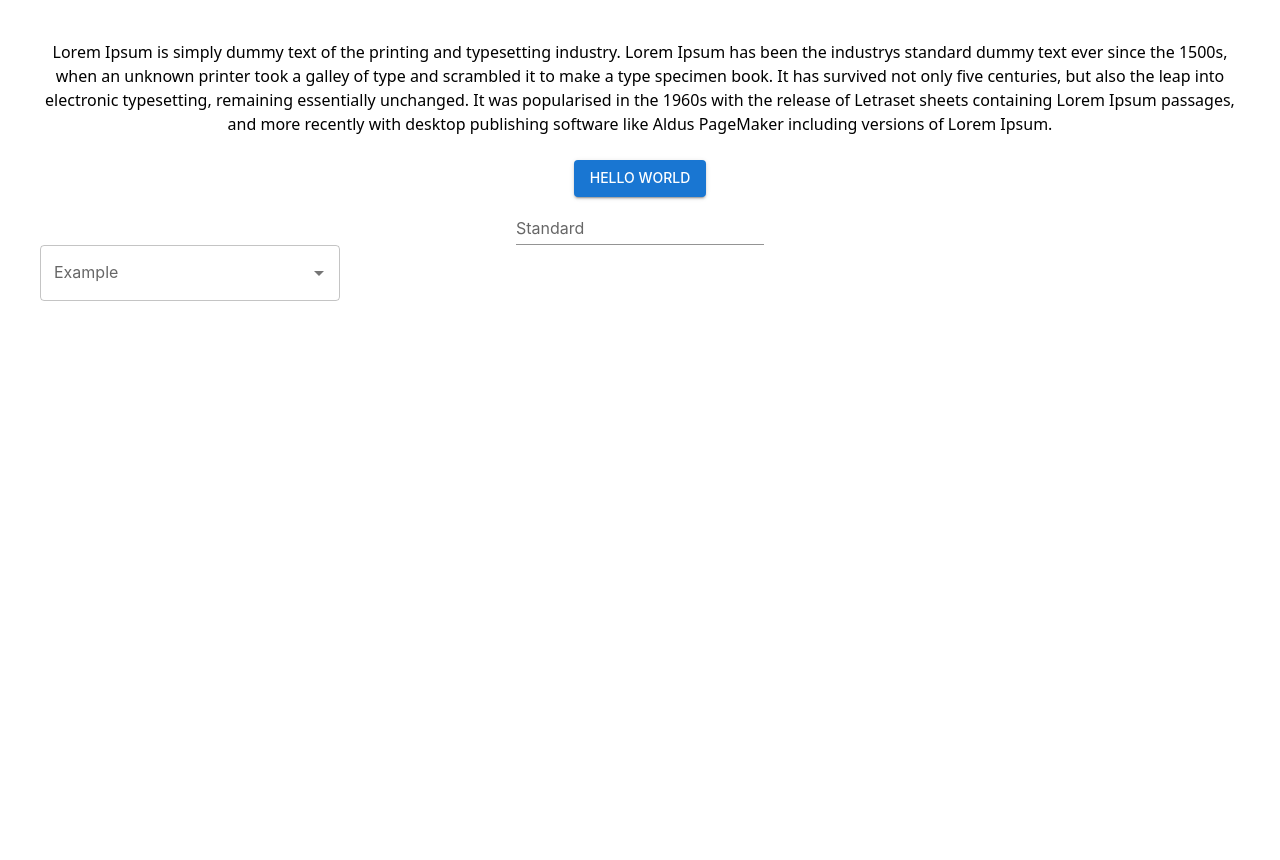
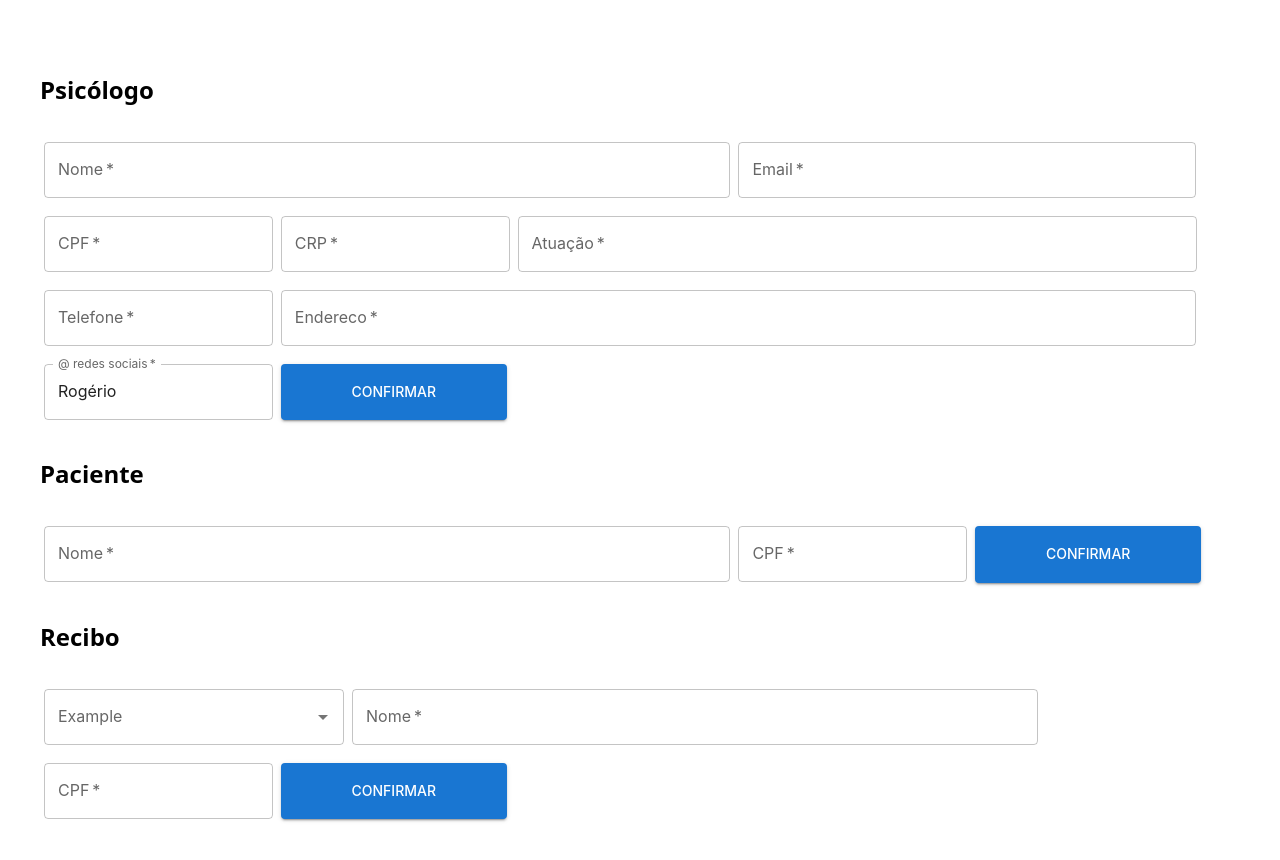
Before and after one commit to gabriersdev/recibos-psi, a React (Vite) app: page / in a window 1280 px wide. Shown: the top 860 px of the page. Before the commit the page ends 800 px from the top, so only its background shows below. Built offline with nearby package versions, Linux system fonts and the light colour scheme; a web font is replaced by a local one.

Commit message:
feat: Refactor Util.js and add PatientForm component
- Refactor Util.js to fix a bug in CPF validation
- Add PatientForm component to handle patient information

```diff
--- a/src/App.jsx
+++ b/src/App.jsx
@@ -1,11 +1,10 @@
 import './App.css'
-import { useEffect, useState } from "react";
 import { createTheme, ThemeProvider } from '@mui/material/styles';
-import Button from '@mui/material/Button';
 import Box from '@mui/material/Box';
-import Autocomplete from "@mui/material/Autocomplete";
-import TextField from "@mui/material/TextField";
 
+import PsychologistForm from './FormPsicologo';
+import PatientForm from './FormPaciente';
+import ReceiveForm from './FormRecibo';
 
 const theme = createTheme({
   typography: {
@@ -19,38 +18,13 @@ const theme = createTheme({
   },
 });
 
-const fakeDataFromServer = [
-  { key: 0, value: "EX 1" },
-  { key: 1, value: "EX 2" }
-];
-
 function App() {
-  const [options, setOptions] = useState([]);
-
-  useEffect(() => {
-    // here goes your fetch call
-    // when response arrives -
-    setOptions(fakeDataFromServer);
-  }, []);
-
   return (
     <Box>
       <ThemeProvider  theme={theme}>
-        <div>
-        Lorem Ipsum is simply dummy text of the printing and typesetting industry. Lorem Ipsum has been the industrys standard dummy text ever since the 1500s, when an unknown printer took a galley of type and scrambled it to make a type specimen book. It has survived not only five centuries, but also the leap into electronic typesetting, remaining essentially unchanged. It was popularised in the 1960s with the release of Letraset sheets containing Lorem Ipsum passages, and more recently with desktop publishing software like Aldus PageMaker including versions of Lorem Ipsum.
-        </div><br/>
-        <Button variant="contained">Hello world</Button><br/>
-        <TextField id="standard-basic" label="Standard" variant="standard"/>
-        <Autocomplete
-          multiple
-          id="tags-standard"
-          options={options}
-          getOptionLabel={(option) => option.value}
-          style={{ width: 300 }}
-          renderInput={(params, index) => (
-            <TextField {...params} key={index} label="Example" variant="outlined" />
-          )}
-        />
+        <PsychologistForm />
+        <PatientForm />
+        <ReceiveForm />
       </ThemeProvider>
     </Box>
   )
--- /dev/null
+++ b/src/FormPaciente.jsx
@@ -0,0 +1,40 @@
+import { useState } from 'react';
+import TextField from "@mui/material/TextField";
+import Box from '@mui/material/Box';
+import Button from '@mui/material/Button';
+import Util from './Util';
+
+function PatientForm() {
+  const [name, setName] = useState('');
+  const [CPF, setCPF] = useState('');
+  const required = true;
+
+  const handleSubmit = (event) => {
+    event.preventDefault();
+    // Aqui você pode lidar com a submissão do formulário
+    console.log({ name, CPF });
+  };
+
+  return (
+    <div style={{textAlign: 'left'}}>
+      <h2 style={{marginTop: '2rem'}}>Paciente</h2>
+      <Box
+      onSubmit={handleSubmit}
+      component="form"
+      sx={{
+        '& > :not(style)': { m: 0.5, width: '25ch', mt: 1.75},
+        display: 'flex', flexWrap: 'wrap'
+      }}
+      onvalidate="on"
+      autoComplete="off"
+      >
+        {/* TODO - Oferecer autocomplete com dados recuperados de pacientes */}
+        <TextField id="pat-name" label="Nome" variant="outlined" value={name} onChange={e => setName(e.target.value)} style={{width: '75ch'}} required={required}/>
+        <TextField id="pat-CPF" label="CPF" variant="outlined" value={CPF} onChange={e => setCPF(e.target.value)} required={required} onInput={e => !Util.validaCPF(e.target.value) ? e.target.setCustomValidity('O CPF informado não é válido') : e.target.setCustomValidity('')}/>
+        <Button type='submit' variant="contained" style={{padding: '1rem'}}>CONFIRMAR</Button><br required={required}/>
+      </Box>
+    </div>
+  );
+}
+
+export default PatientForm;
--- /dev/null
+++ b/src/FormPsicologo.jsx
@@ -0,0 +1,51 @@
+import { useState } from 'react';
+import TextField from "@mui/material/TextField";
+import Box from '@mui/material/Box';
+import Button from '@mui/material/Button';
+import Util from './Util';
+
+function PsychologistForm() {
+  const [name, setName] = useState('');
+  const [email, setEmail] = useState('');
+  const [phone, setPhone] = useState('');
+  const [atuacao, setAtuacao] = useState('');
+  const [CRP, setCRP] = useState('');
+  const [CPF, setCPF] = useState('');
+  const [endereco, setEndereco] = useState('');
+  const [nickRedes, setNickRedes] = useState('Rogério');
+  const required = true;
+
+  const handleSubmit = (event) => {
+    event.preventDefault();
+    // Aqui você pode lidar com a submissão do formulário
+    console.log({ name, email, phone, atuacao, CRP, CPF, endereco, nickRedes});
+  };
+
+  return (
+    <div style={{textAlign: 'left'}}>
+      <h2 style={{marginTop: '2rem'}}>Psicólogo</h2>
+      <Box
+      onSubmit={handleSubmit}
+      component="form"
+      sx={{
+        '& > :not(style)': { m: 0.5, width: '25ch', mt: 1.75},
+        display: 'flex', flexWrap: 'wrap'
+      }}
+      onvalidate="on"
+      autoComplete="off"
+      >
+        <TextField id="psi-name" label="Nome" variant="outlined" value={name} onChange={e => setName(e.target.value)} style={{width: '75ch'}} required={required}/>
+        <TextField id="psi-email" label="Email" variant="outlined" value={email} onChange={e => setEmail(e.target.value)} style={{width: '50ch'}} required={required}/>
+        <TextField id="psi-CPF" label="CPF" variant="outlined" value={CPF} onChange={e => setCPF(e.target.value)} required={required} onInput={e => !Util.validaCPF(e.target.value) ? e.target.setCustomValidity('O CPF informado não é válido') : e.target.setCustomValidity('')}/>
+        <TextField id="psi-CRP" label="CRP" variant="outlined" value={CRP} onChange={e => setCRP(e.target.value)} required={required}/>
+        <TextField id="psi-atuacao" label="Atuação" variant="outlined" value={atuacao} onChange={e => setAtuacao(e.target.value)} style={{width: '74.25ch'}} required={required}/>
+        <TextField id="psi-tel" label="Telefone" variant="outlined" value={phone} onChange={e => setPhone(e.target.value)} required={required}/>
+        <TextField id="psi-endereco" label="Endereco" variant="outlined" value={endereco} onChange={e => setEndereco(e.target.value)} style={{width: '100ch'}} required={required}/>
+        <TextField id="psi-nickredes" label="@ redes sociais" variant="outlined" value={nickRedes} onChange={e => setNickRedes(e.target.value)} required={required}/>
+        <Button type='submit' variant="contained" style={{padding: '1rem'}}>CONFIRMAR</Button><br required={required}/>
+      </Box>
+    </div>
+  );
+}
+
+export default PsychologistForm;
--- /dev/null
+++ b/src/FormRecibo.jsx
@@ -0,0 +1,66 @@
+import { useState } from 'react';
+import TextField from "@mui/material/TextField";
+import Box from '@mui/material/Box';
+import Button from '@mui/material/Button';
+import Util from './Util';
+
+// Imports para Autocomplete
+import { useEffect } from "react";
+import Autocomplete from "@mui/material/Autocomplete";
+
+const fakeDataFromServer = [
+  { key: 0, value: "EX 1" },
+  { key: 1, value: "EX 2" }
+];
+
+function ReciveForm() {
+  const [name, setName] = useState('');
+  const [CPF, setCPF] = useState('');
+  const required = true;
+
+  const handleSubmit = (event) => {
+    event.preventDefault();
+    // Aqui você pode lidar com a submissão do formulário
+    console.log({ name, CPF });
+  };
+
+  const [options, setOptions] = useState([]);
+
+  useEffect(() => {
+    // here goes your fetch call
+    // when response arrives -
+    setOptions(fakeDataFromServer);
+  }, []);
+
+  return (
+    <div style={{textAlign: 'left'}}>
+      <h2 style={{marginTop: '2rem'}}>Recibo</h2>
+      <Box
+      onSubmit={handleSubmit}
+      component="form"
+      sx={{
+        '& > :not(style)': { m: 0.5, width: '25ch', mt: 1.75},
+        display: 'flex', flexWrap: 'wrap'
+      }}
+      onvalidate="on"
+      autoComplete="off"
+      >
+        <Autocomplete
+          multiple
+          id="tags-standard"
+          options={options}
+          getOptionLabel={(option) => option.value}
+          style={{ width: 300 }}
+          renderInput={(params, index) => (
+            <TextField {...params} key={index} label="Example" variant="outlined" />
+          )}
+        />
+        <TextField id="pat-name" label="Nome" variant="outlined" value={name} onChange={e => setName(e.target.value)} style={{width: '75ch'}} required={required}/>
+        <TextField id="pat-CPF" label="CPF" variant="outlined" value={CPF} onChange={e => setCPF(e.target.value)} required={required} onInput={e => !Util.validaCPF(e.target.value) ? e.target.setCustomValidity('O CPF informado não é válido') : e.target.setCustomValidity('')}/>
+        <Button type='submit' variant="contained" style={{padding: '1rem'}}>CONFIRMAR</Button><br required={required}/>
+      </Box>
+    </div>
+  );
+}
+
+export default ReciveForm;
--- a/src/Util.js
+++ b/src/Util.js
@@ -1,4 +1,4 @@
-import moment from 'moment';
+const moment = {};
 
 export default class Util{
   static validaCPF(cpf) {
@@ -6,7 +6,8 @@ export default class Util{
     cpf = cpf.replace(/[\s.-]*/gim, '');
     if (cpf.length !== 11) return false;
     if (cpf === '00000000000') return false;
-    if (cpf.split('').some((v) => v !== cpf[0])) return false;
+    console.log(cpf, typeof cpf);
+    if (cpf.split('').every((v) => v === cpf.split[0])) return false;
     let soma = 0;
     let resto;
     for (let i = 1; i <= 9; i++) {
```
Also changed, not shown: src/FormPsicologo.js (deleted, +0 -38 lines).
